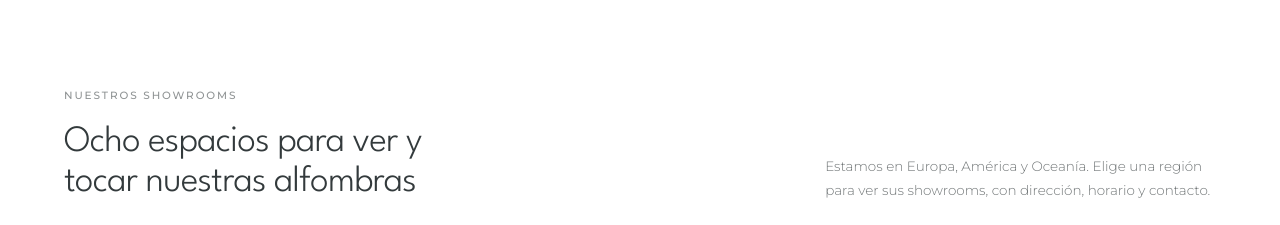
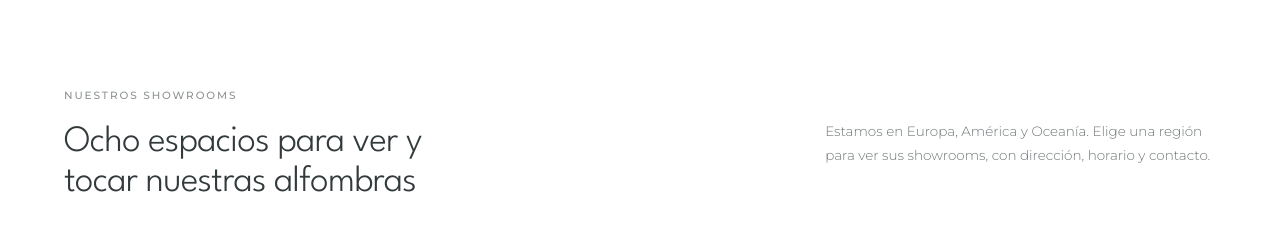
Before and after one commit to anarols/rols-showrooms-2026, a plain HTML site: page rols-showrooms-2026-op5-pie.html in a window 1280 px wide. Shown: the part 768-993 px from the top of the page. Drawn offline with Linux system fonts and the light colour scheme.

Commit message:
Showrooms: párrafo del listado alineado con el título (grid en .libTop)
Co-Authored-By: Claude Fable 5.1 <noreply@anthropic.com>

```diff
--- a/rols-showrooms-2026-op5-pie.html
+++ b/rols-showrooms-2026-op5-pie.html
@@ -278,7 +278,15 @@
   .card .nm{ font-family:var(--display); font-size:15.5px; letter-spacing:.01em; margin-top:14px; }
   .card .fmts{ display:flex; flex-wrap:wrap; gap:5px; margin-top:8px; }
   .card .fmts .tag{ font-size:9px; padding:3px 6px; }
-  .libTop{ display:flex; flex-wrap:wrap; justify-content:space-between; align-items:flex-end; gap:20px 40px; }
+  /* cabecera de listado: eyebrow arriba; título y párrafo en la misma fila, alineados por arriba */
+  .libTop{ display:grid; grid-template-columns:minmax(0,1fr); column-gap:40px; }
+  .libTop > div{ display:contents; }
+  .libTop .eyebrow, .libTop h2{ grid-column:1; }
+  .libTop .body{ grid-column:1; margin-top:20px; }
+  @media (min-width:900px){
+    .libTop{ grid-template-columns:auto minmax(0,1fr); }
+    .libTop .body{ grid-column:2; grid-row:2; align-self:start; justify-self:end; margin-top:14px; } /* 18px del margen del h2 menos 4px de interlineado */
+  }
 
   /* ---------- banda ---------- */
   .band{ background:var(--surface-deep); color:var(--fg); }
```
